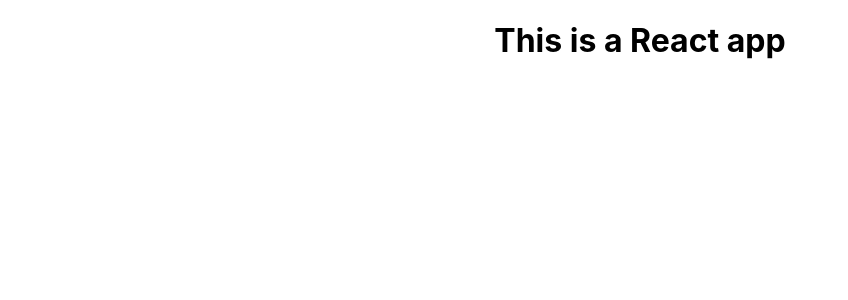
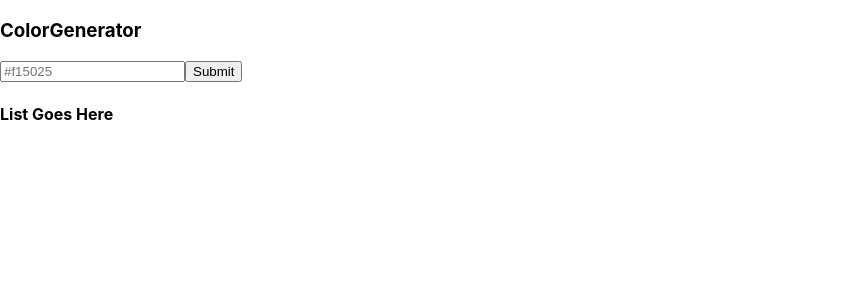
Before and after one commit to German-Cobian/Color-Generator, a React (Create React App) app: page / in a window 1280 px wide. Shown: the top 300 px of the page, without its empty margins (0-848 px from the left). Built offline with nearby package versions, Linux system fonts and the light colour scheme; the HTML template or start-up script is replaced by a standard one.

Commit message:
Setup useState hooks for color, error and list

```diff
--- a/package.json
+++ b/package.json
@@ -9,6 +9,7 @@
     "react": "^18.2.0",
     "react-dom": "^18.2.0",
     "react-scripts": "5.0.1",
+    "values.js": "^2.1.1",
     "web-vitals": "^2.1.4"
   },
   "scripts": {
--- a/src/App.js
+++ b/src/App.js
@@ -1,10 +1,32 @@
+import React, { useState } from 'react';
+import SingleColor from  './SingleColor';
+import Values from 'values.js';
 import './App.css';
 
+
 function App() {
+  const [color, setColor] = useState('');
+  const [error,setError] = useState(false);
+  const [list, setList] = useState([]);
+
+  const handleSubmit = (e) => {
+    e.preventDefault();
+    console.log('hello');
+  }
+
   return (
-    <div className="App">
-      <h1> This is a React app</h1>
-    </div>
+    <>
+      <section className="container">
+        <h3>ColorGenerator</h3>
+        <form onSubmit={handleSubmit}>
+          <input type='text' value={color} onChange={(e) => setColor(e.target.value)} placeholder='#f15025' />
+          <button className='btn' type='submit'>Submit</button>
+        </form>
+      </section>
+      <section className="colors">
+        <h4>List Goes Here</h4>
+      </section>
+    </>
   );
 }
 
--- /dev/null
+++ b/src/SingleColor.js
@@ -0,0 +1,8 @@
+import React, { useState, useEffect } from 'react'
+import rgbToHex from './utils'
+
+const SingleColor = () => {
+  return <h4>single color</h4>
+}
+
+export default SingleColor
--- /dev/null
+++ b/src/utils.js
@@ -0,0 +1,10 @@
+function componentToHex(c) {
+  var hex = c.toString(16);
+  return hex.lenght == 1 ? '0' + hex : hex;
+}
+
+function rgbToHex(r, g, b) {
+  return '#' + componentToHex(r) + componentToHex(g) + componentToHex(b);
+}
+
+export default rgbToHex
```
Also changed, not shown: 2 other files (tests, documents, lock files or other folders).
